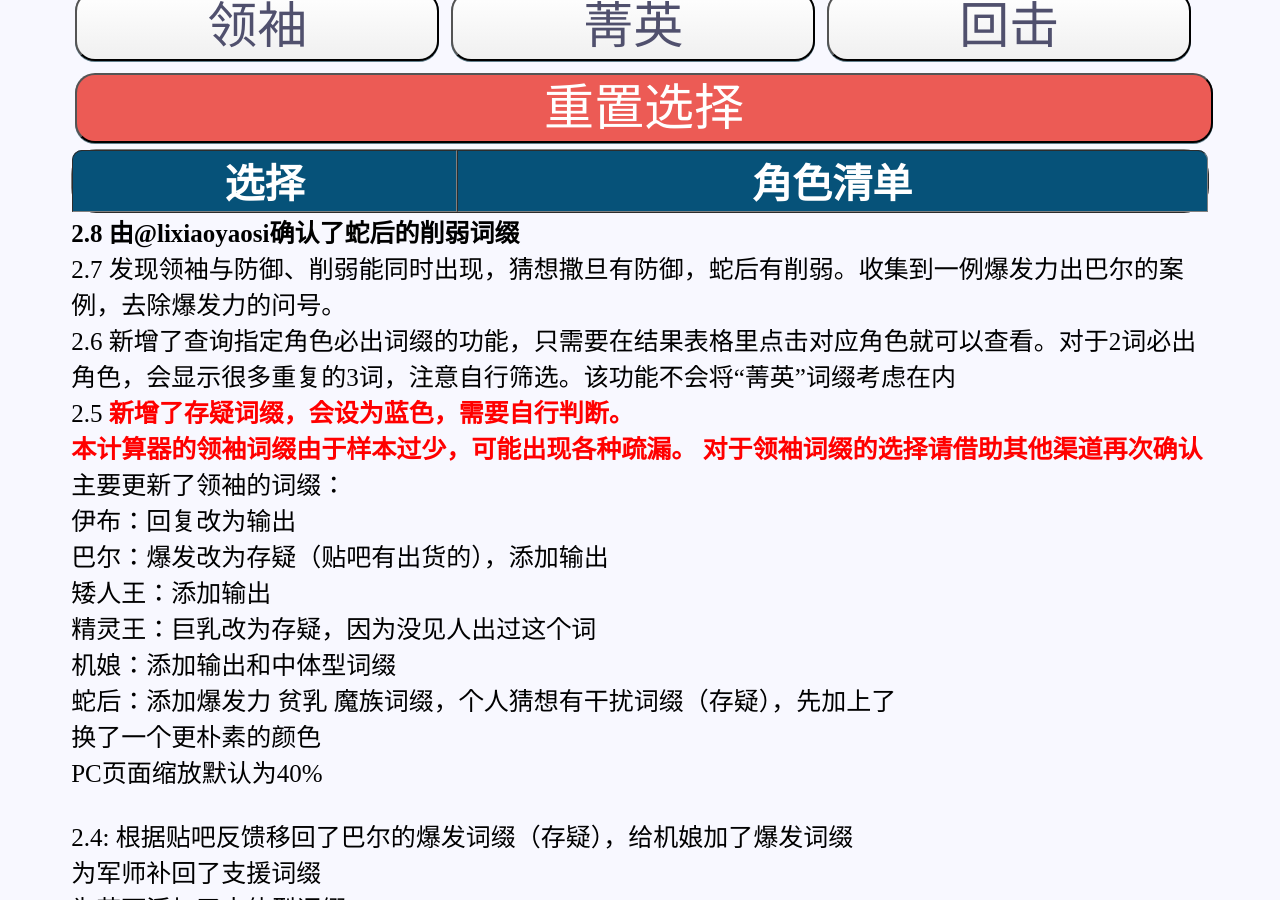
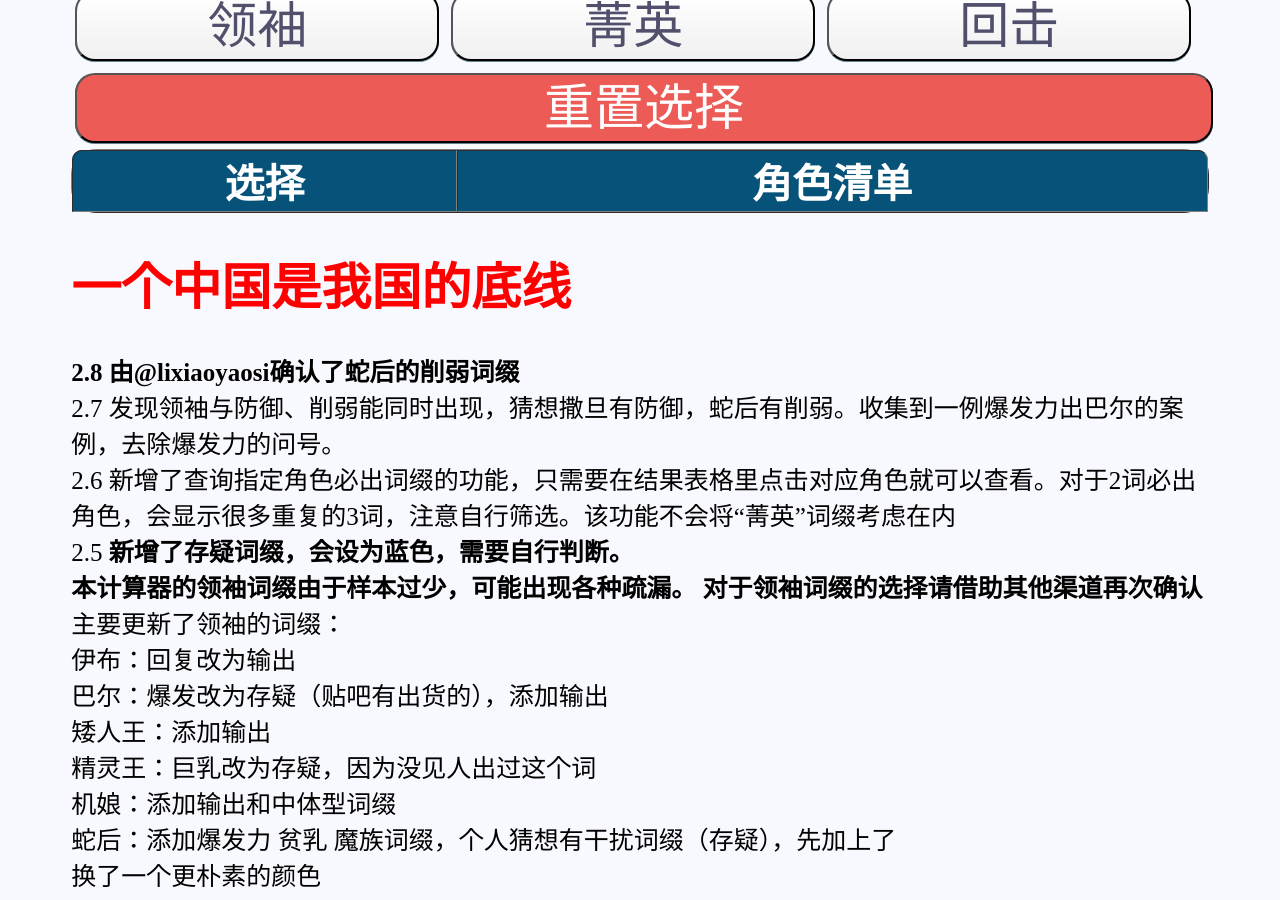
Before and after one commit to RShock/RShock.github.io, a Jekyll site: the page index.html, which Jekyll copies as it is, in a window 1280 px wide and 900 px high, scrolled down 971 px. Built offline with Jekyll 4.4.1, drawn with Linux system fonts in a browser that asks for light colours; comment, search, counter and statistics services are not loaded.

Commit message:
Update index.html

```diff
--- a/index.html
+++ b/index.html
@@ -262,7 +262,7 @@
 
     var dataset = [
       ["3☆魔王 巴尔", "领袖", "火属性", "魔族", "中体型", "攻击者", "爆发力", "输出"],
-      ["3☆魔王 撒旦", "领袖", "暗属性", "魔族", "中体型", "守护者", "生存力", "回击", "防御(?)"],
+      ["3☆魔王 撒旦", "领袖", "暗属性", "魔族", "中体型", "守护者", "生存力", "回击", "防御"],
       ["3☆精灵王 赛露西亚", "领袖", "风属性", "亚人", "中体型", "巨乳(?)", "辅助者", "爆发力", "支援"],
       ["3☆矮人王 兰儿", "领袖", "水属性", "亚人", "小体型", "贫乳", "攻击者", "爆发力", "输出"],
       ["3☆法斯公主 露露", "领袖", "风属性", "人类", "治疗者", "回复"],
@@ -395,12 +395,13 @@
     </table>
 
     <div id="foobar">
+      <h1><font color="red"><b>一个中国是我国的底线</br></b></font></h1>
       <b>2.8 由@lixiaoyaosi确认了蛇后的削弱词缀</br></b>
       2.7 发现领袖与防御、削弱能同时出现，猜想撒旦有防御，蛇后有削弱。收集到一例爆发力出巴尔的案例，去除爆发力的问号。</br>
       2.6 新增了查询指定角色必出词缀的功能，只需要在结果表格里点击对应角色就可以查看。对于2词必出角色，会显示很多重复的3词，注意自行筛选。该功能不会将“菁英”词缀考虑在内</br>
-      2.5 <b><font color="red">新增了存疑词缀，会设为蓝色，需要自行判断。</br>
+      2.5 <b>新增了存疑词缀，会设为蓝色，需要自行判断。</br>
         本计算器的领袖词缀由于样本过少，可能出现各种疏漏。
-        对于领袖词缀的选择请借助其他渠道再次确认</font></b></br>
+        对于领袖词缀的选择请借助其他渠道再次确认</b></br>
         主要更新了领袖的词缀：</br>
         伊布：回复改为输出</br>
         巴尔：爆发改为存疑（贴吧有出货的），添加输出</br>
```
